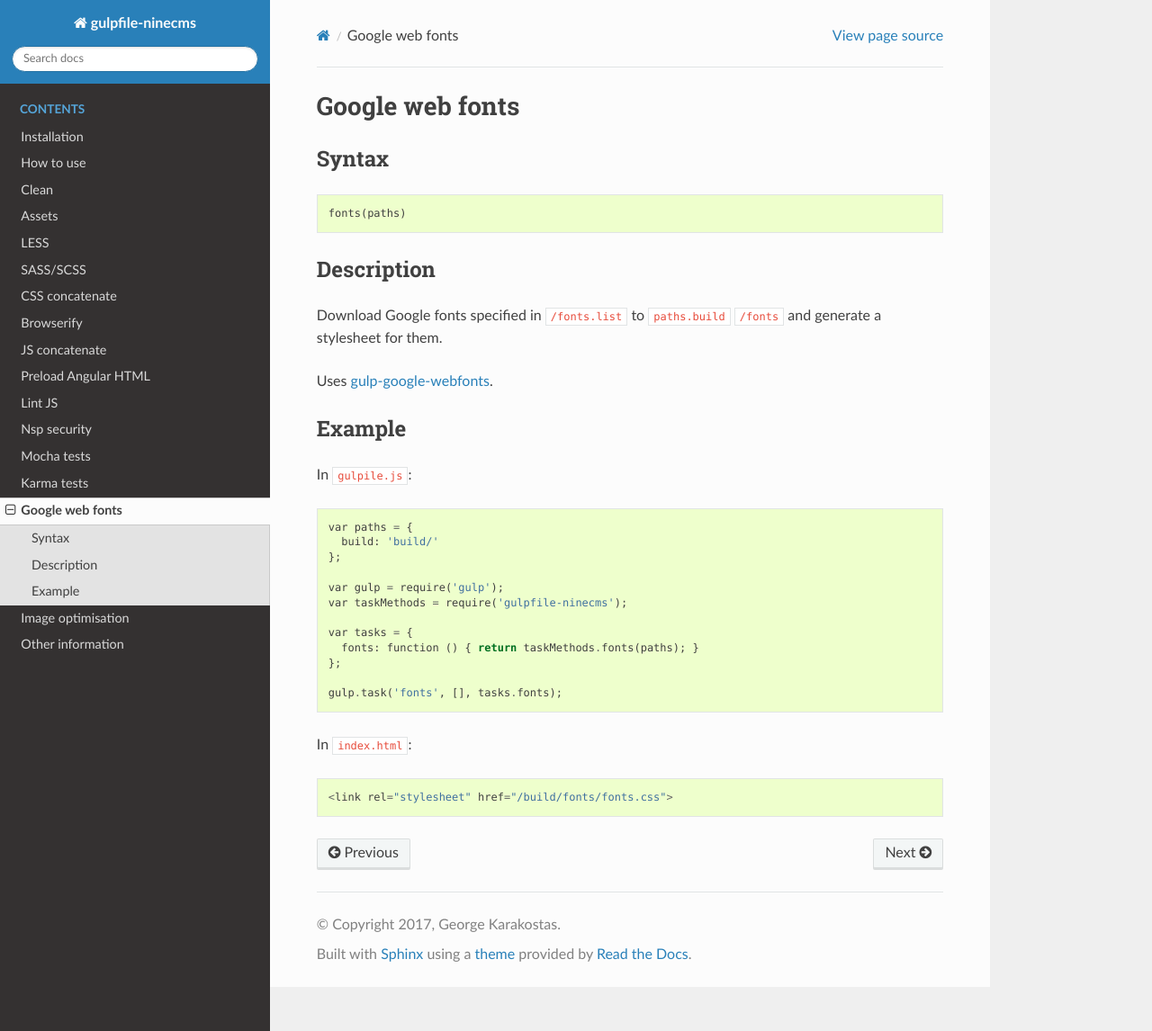
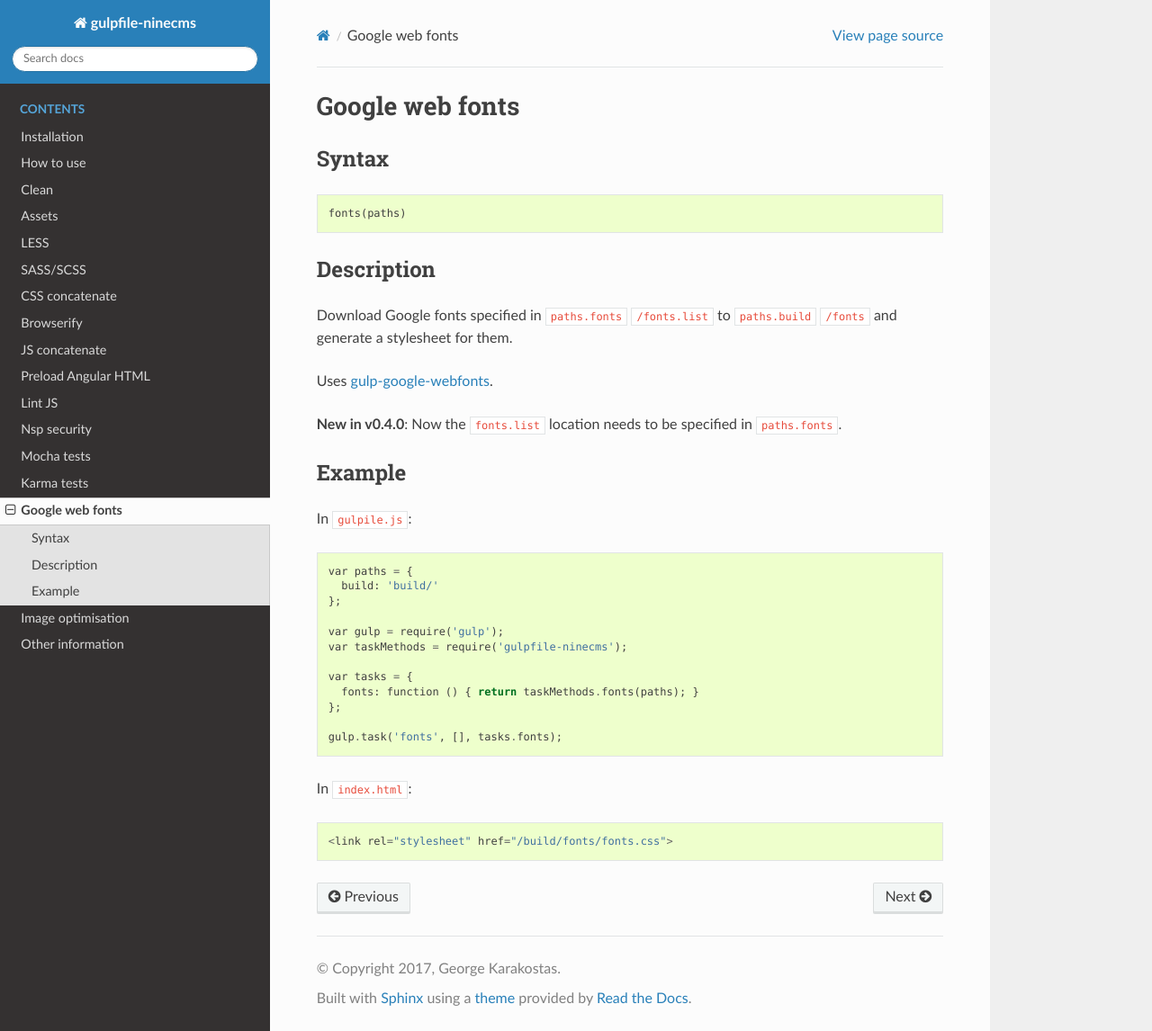
Before and after one commit to Wtower/gulpfile-ninecms, a Sphinx documentation site: the page built from docs/tasks/fonts.rst, in a window 1280 px wide and 1146 px high. Shown: the whole window at 90% size. Built offline with Sphinx 7.4.7 and the Read the Docs theme 2.0.0, drawn with Linux system fonts in a browser that asks for light colours.

Commit message:
Added paths.fonts in font task

```diff
--- a/docs/tasks/fonts.rst
+++ b/docs/tasks/fonts.rst
@@ -10,11 +10,14 @@
 Description
 -----------
 
-Download Google fonts specified in ``/fonts.list`` to ``paths.build`` ``/fonts`` and generate a stylesheet for them.
+Download Google fonts specified in ``paths.fonts`` ``/fonts.list`` to ``paths.build`` ``/fonts`` and generate a
+stylesheet for them.
 
 Uses `gulp-google-webfonts`_.
 
 .. _gulp-google-webfonts: https://www.npmjs.com/package/gulp-google-webfonts
+
+**New in v0.4.0**: Now the ``fonts.list`` location needs to be specified in ``paths.fonts``.
 
 Example
 -------
--- a/gulpfile.js
+++ b/gulpfile.js
@@ -35,6 +35,7 @@
   partials: [
     'private/*javascripts/contest/**/*.html'
   ],
+  fonts: 'private/',
   build: 'static/',
   images: '',
 
--- a/index.js
+++ b/index.js
@@ -229,7 +229,7 @@
    * Google web fonts
    */
   fonts: function (paths) {
-    return gulp.src('./fonts.list')
+    return gulp.src(paths.fonts + './fonts.list')
       .pipe(googleWebFonts())
       .pipe(gulp.dest(paths.build + 'fonts/'));
   },
--- a/package.json
+++ b/package.json
@@ -1,6 +1,6 @@
 {
   "name": "gulpfile-ninecms",
-  "version": "0.3.2",
+  "version": "0.4.0",
   "description": "Front-end package management",
   "main": "index.js",
   "scripts": {
@@ -45,7 +45,7 @@
     "gulp-plumber": "^1.1.0",
     "gulp-rename": "^1.2.2",
     "gulp-sass": "^3.0.0",
-    "gulp-sourcemaps": "^1.6.0",
+    "gulp-sourcemaps": "^2.4.0",
     "gulp-uglify": "^2.0.0",
     "gulp-util": "^3.0.7",
     "jasmine-core": "^2.5.2",
```
Also changed, not shown: CHANGELOG.md (+5 -2 lines).
